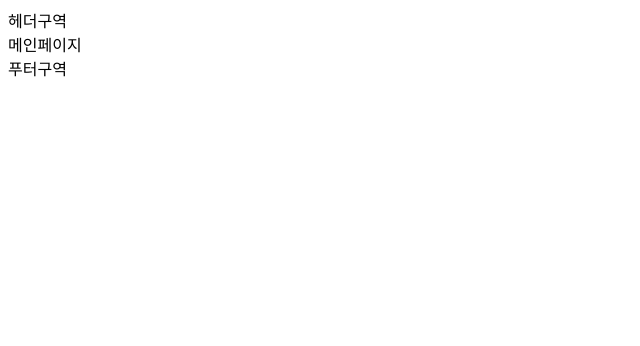
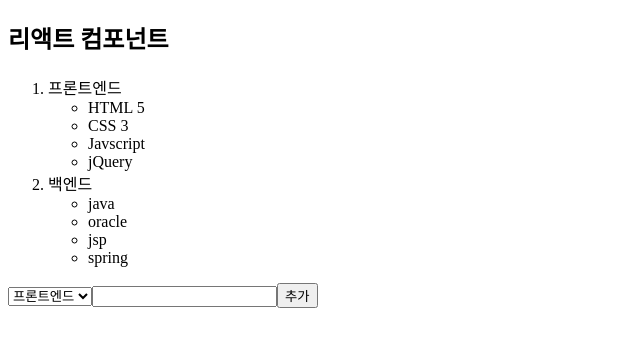
Before and after one commit to itdanja2025/2026B_react, a React (Vite) app: page / in a window 1280 px wide. Shown: the top 346 px of the page, without its empty margins (0-640 px from the left). Built offline with nearby package versions, Linux system fonts and the light colour scheme.

Commit message:
day47 3h

```diff
--- a/src/example/day01/Component2.jsx
+++ b/src/example/day01/Component2.jsx
@@ -1,2 +1,53 @@
 // Component2.jsx 만들고 78~79 코드 따라서 작성
-// App ->
+// App.jsx -> Component2.jsx
+// 1. 선언적함수 방법으로 컴포넌트 생성
+function FrontComp( props ){
+    return (<>
+        <li> 프론트엔드 </li>
+        <ul>
+            <li> HTML 5 </li>
+            <li> CSS 3 </li>
+            <li> Javscript </li>
+            <li> jQuery </li>
+        </ul>
+    </>)
+}
+// 2. 화살표함수 방법으로 컴포넌트 생성
+const BackComp = ( props ) => {
+    return (<>
+        <li> 백엔드 </li>
+        <ul>
+            <li> java </li>
+            <li> oracle </li>
+            <li> jsp </li>
+            <li> spring </li>
+        </ul>
+    </>)
+}
+
+// 3. 익명함수 방법으로 컴포넌트 생성
+const FormComp = function( props ){
+    return (<>
+        <form>
+            <select>
+                <option> 프론트엔드 </option>
+                <option> 백엔드 </option>
+            </select>
+            <input />
+            <input type="submit" value="추가" />
+        </form>
+    </>)
+}
+// 4. 3가지의 컴포넌트 합치는 컴포넌트 , 79p 와 다르게 App -> Component2
+export default function Component2( props ){
+    return (<>
+        <div>
+            <h2> 리액트 컴포넌트 </h2>
+            <ol>
+                <FrontComp></FrontComp>
+                <BackComp/>
+            </ol>
+            <FormComp />
+        </div>
+    </>)
+}
--- a/src/main.jsx
+++ b/src/main.jsx
@@ -14,5 +14,8 @@ const create = createRoot( root );
 // import MyMarkup from "./example/day01/MyMarKup";
 // create.render( <MyMarkup> </MyMarkup>)
 
-import Component1 from "./example/day01/Component1";
-create.render( <Component1> </Component1> )
+//import Component1 from "./example/day01/Component1";
+//create.render( <Component1> </Component1> )
+
+import Component2 from "./example/day01/Component2";
+create.render( <Component2 /> )
```
